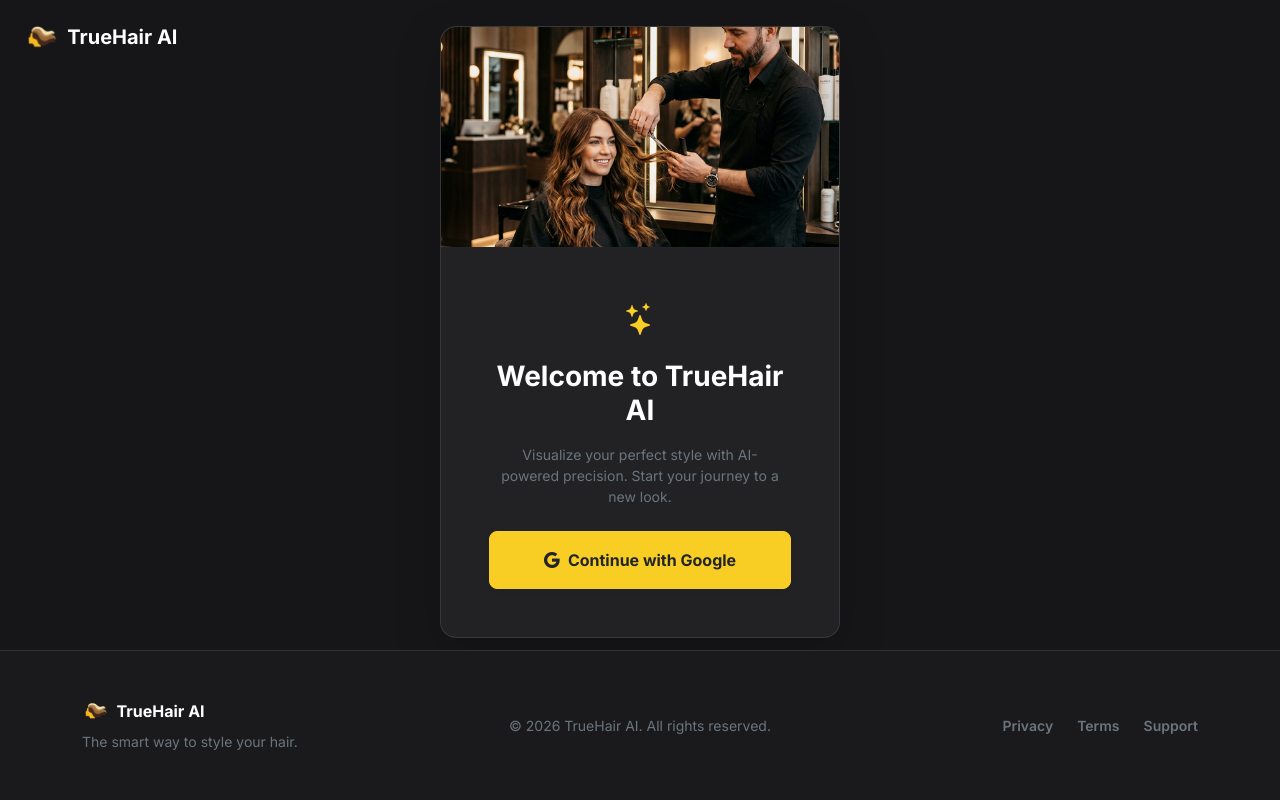
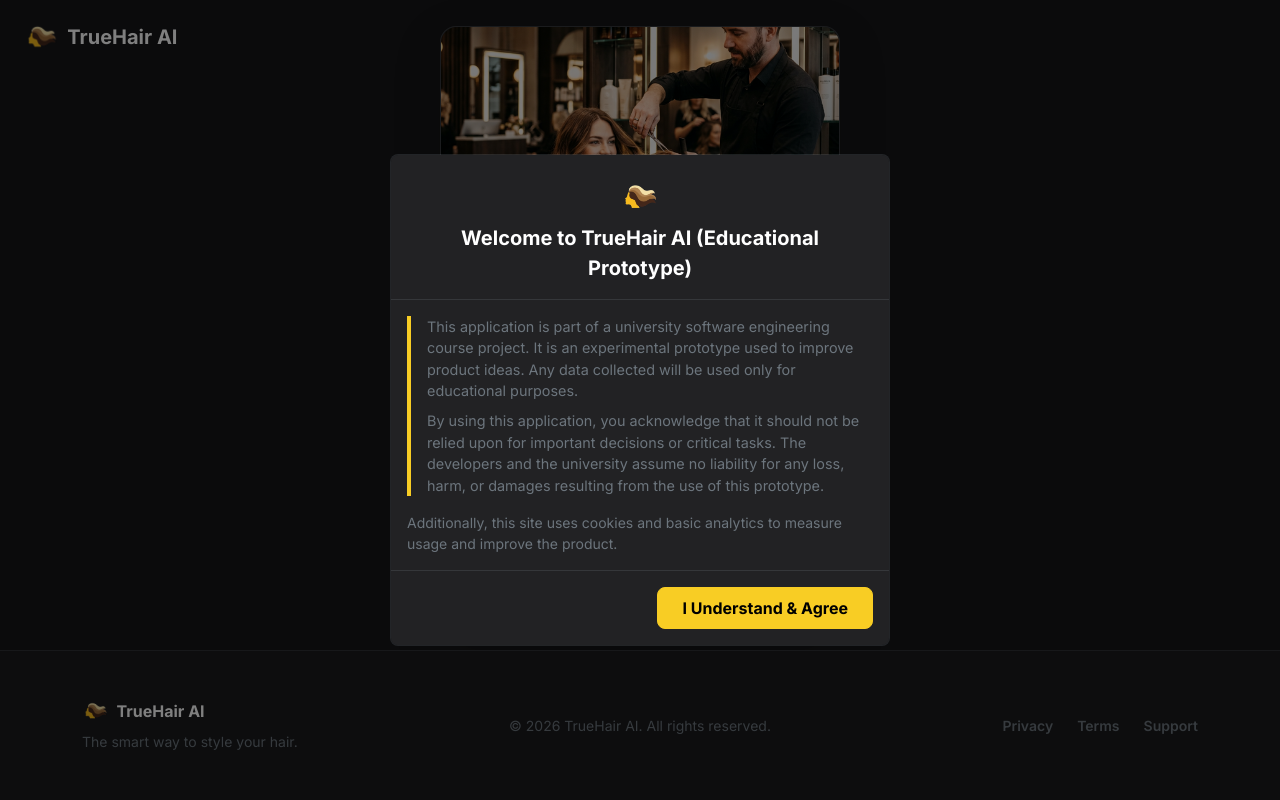
Before and after one commit to TrueHair-AI/truehair-ai, a Flask app: page / in a window 1280 px wide. Run offline with Flask 3, Linux system fonts and the light colour scheme.

Commit message:
feat: implement First-Visit Educational Prototype Modal on Login Page

```diff
--- a/app/static/css/styles.css
+++ b/app/static/css/styles.css
@@ -143,3 +143,16 @@ a.logout-btn:hover, a.logout-btn:focus, a.logout-btn:active {
     background-color: var(--th-yellow);
     color: #000;
 }
+
+#googleLoginBtn.login-cta-disabled {
+    pointer-events: none;
+    opacity: 0.6;
+    cursor: not-allowed;
+}
+
+.disclosure-blockquote {
+    border-left: 4px solid var(--th-yellow);
+    padding-left: 1rem;
+    margin-left: 0;
+    font-size: 0.9rem;
+}
--- a/app/templates/login.html
+++ b/app/templates/login.html
@@ -30,11 +30,87 @@
             <p class="text-secondary mb-4 text-sm px-2">Visualize your perfect style with AI-powered precision. Start
                 your journey to a new look.</p>
 
-            <a href="{{ url_for('auth.google_login') }}"
+            <a id="googleLoginBtn" href="{{ url_for('auth.google_login') }}"
                 class="btn btn-primary fw-bold w-100 py-3 d-flex align-items-center justify-content-center gap-2 rounded-3 text-decoration-none text-dark shadow-sm">
                 <i class="bi bi-google"></i> Continue with Google
             </a>
         </div>
     </div>
 </div>
+
+<div class="modal fade" id="disclosureModal" tabindex="-1" aria-labelledby="disclosureModalLabel" aria-hidden="true"
+    data-bs-backdrop="static" data-bs-keyboard="false">
+    <div class="modal-dialog modal-dialog-centered modal-dialog-scrollable">
+        <div class="modal-content bg-card border border-secondary border-opacity-25">
+            <div class="modal-header border-secondary border-opacity-25 flex-column text-center pt-4">
+                <div class="d-flex justify-content-center mb-2">
+                    <img src="{{ url_for('static', filename='images/truehair-logo.png') }}" alt="TrueHair Logo" height="36">
+                </div>
+                <h2 class="modal-title fs-5 fw-bold text-white w-100 mb-0" id="disclosureModalLabel">Welcome to TrueHair AI (Educational Prototype)</h2>
+            </div>
+            <div class="modal-body text-white">
+                <blockquote class="disclosure-blockquote text-secondary mb-3">
+                    <p class="mb-2">This application is part of a university software engineering course project. It is an experimental prototype used to improve product ideas. Any data collected will be used only for educational purposes.</p>
+                    <p class="mb-0">By using this application, you acknowledge that it should not be relied upon for important decisions or critical tasks. The developers and the university assume no liability for any loss, harm, or damages resulting from the use of this prototype.</p>
+                </blockquote>
+                <p class="text-secondary mb-0 small">Additionally, this site uses cookies and basic analytics to measure usage and improve the product.</p>
+            </div>
+            <div class="modal-footer border-secondary border-opacity-25">
+                <button type="button" class="btn btn-primary fw-bold px-4 py-2 rounded-3" id="disclosureAcceptBtn">I Understand &amp; Agree</button>
+            </div>
+        </div>
+    </div>
+</div>
 {% endblock %}
+
+{% block extra_scripts %}
+<script>
+(function () {
+    var STORAGE_KEY = 'truehair_disclosure_ack';
+    var modalEl = document.getElementById('disclosureModal');
+    var googleBtn = document.getElementById('googleLoginBtn');
+    var acceptBtn = document.getElementById('disclosureAcceptBtn');
+
+    function disableGoogleLogin() {
+        if (googleBtn) {
+            googleBtn.classList.add('login-cta-disabled');
+            googleBtn.setAttribute('aria-disabled', 'true');
+            googleBtn.setAttribute('tabindex', '-1');
+        }
+    }
+
+    function enableGoogleLogin() {
+        if (googleBtn) {
+            googleBtn.classList.remove('login-cta-disabled');
+            googleBtn.removeAttribute('aria-disabled');
+            googleBtn.removeAttribute('tabindex');
+        }
+    }
+
+    function onAccept() {
+        try {
+            localStorage.setItem(STORAGE_KEY, 'true');
+        } catch (e) {}
+        if (modalEl) {
+            var modal = bootstrap.Modal.getInstance(modalEl) || new bootstrap.Modal(modalEl);
+            modal.hide();
+        }
+        enableGoogleLogin();
+    }
+
+    document.addEventListener('DOMContentLoaded', function () {
+        if (!modalEl || !acceptBtn) return;
+
+        if (localStorage.getItem(STORAGE_KEY)) return;
+
+        disableGoogleLogin();
+        var modal = new bootstrap.Modal(modalEl, { backdrop: 'static', keyboard: false });
+        modal.show();
+
+        acceptBtn.addEventListener('click', function () {
+            onAccept();
+        });
+    });
+})();
+</script>
+{% endblock %}
```
